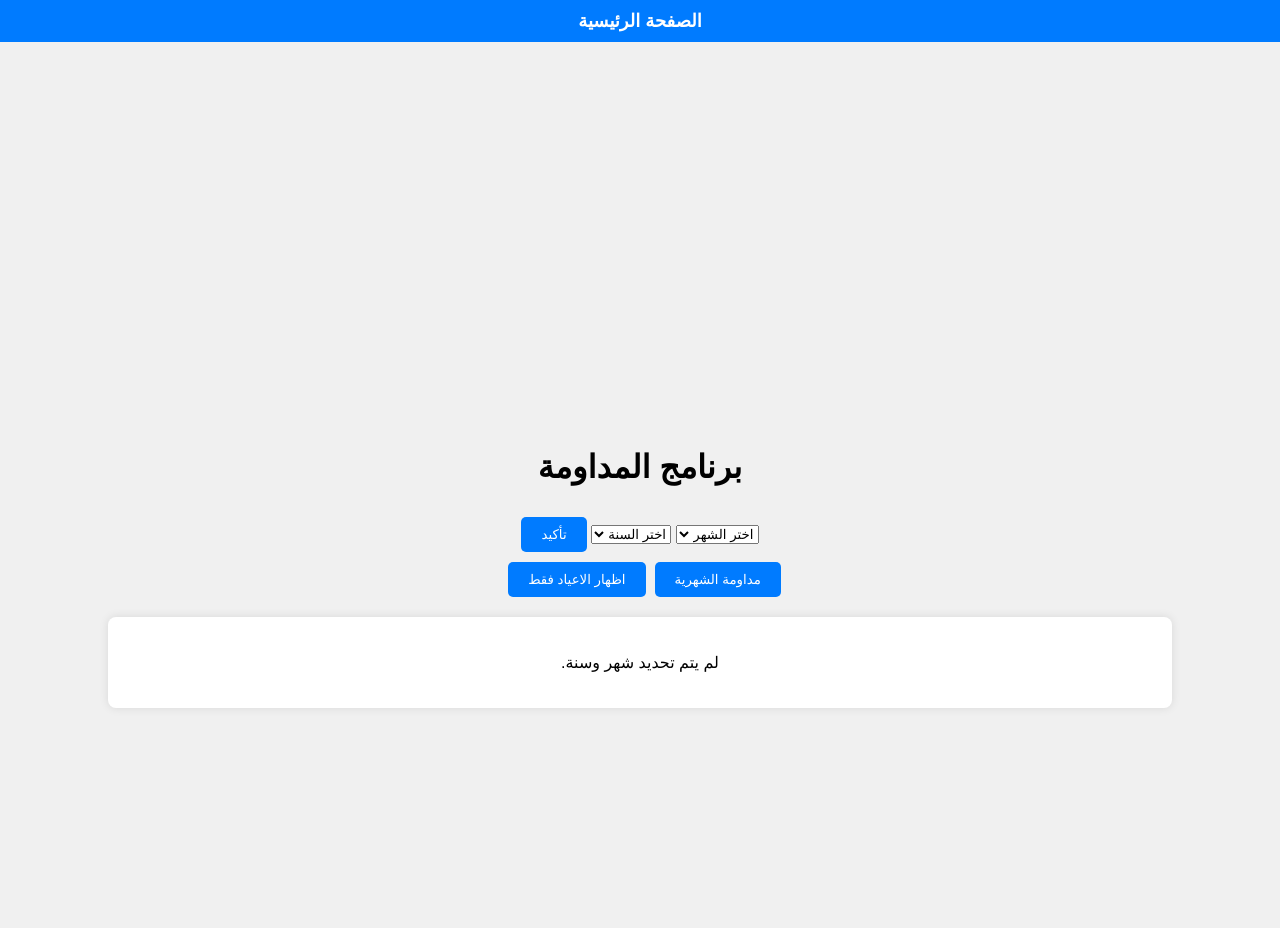
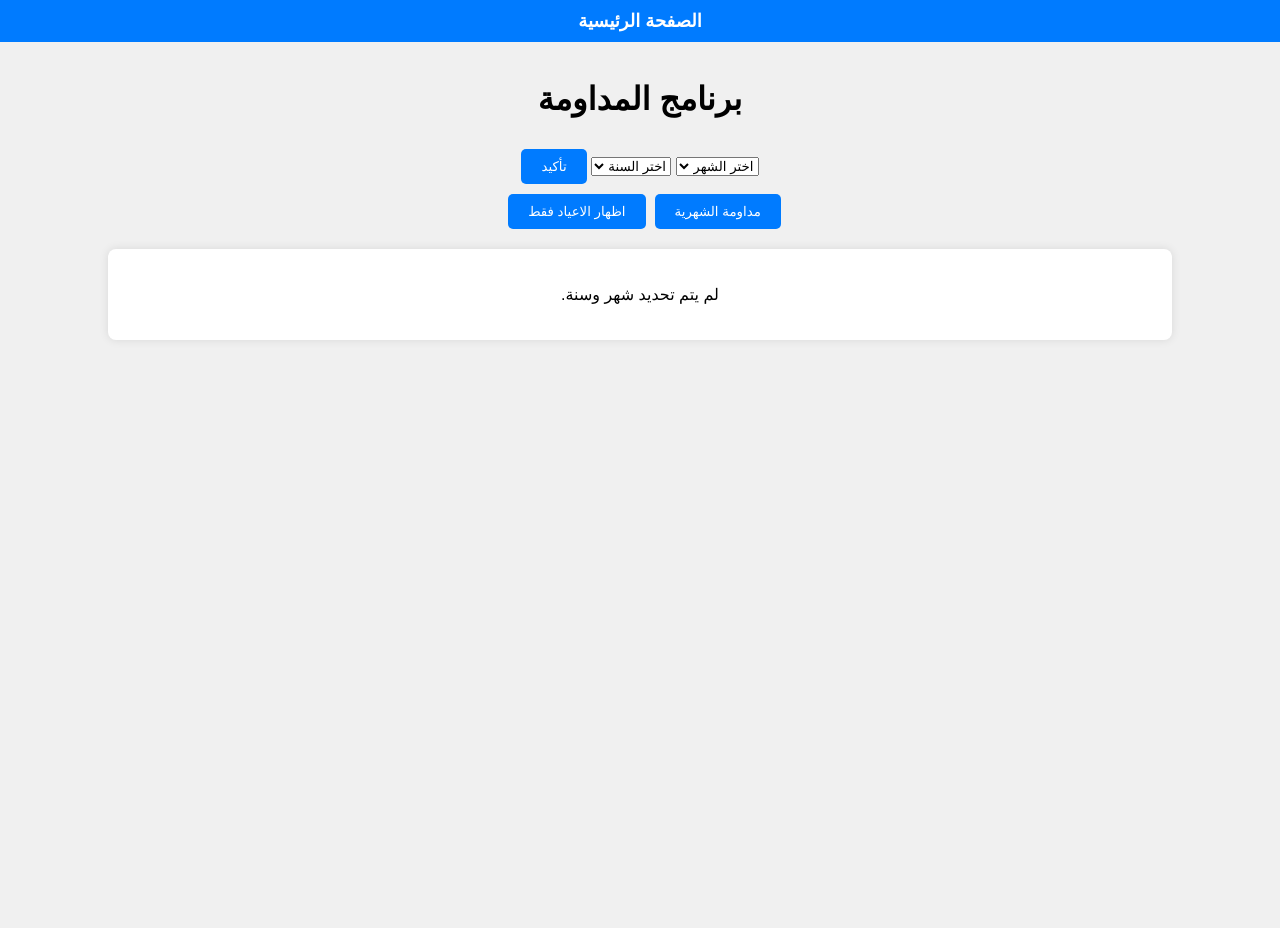
Before and after one commit to brahimi-akram/gestion_permanence, a Django app: page /afficher_affectation/ in a window 1280 px wide. After the commit the page ends 340 px from the top, so only its background shows below. Run offline with Django 5.2, Linux system fonts and the light colour scheme; data comes from the database, SQL or seed files in the repository; both versions use the stored data as it was after the commit.

Commit message:
prototype 1.6

```diff
--- a/main/templates/afficher_affectation.html
+++ b/main/templates/afficher_affectation.html
@@ -10,14 +10,12 @@
             background-color: #f0f0f0;
             display: flex;
             flex-direction: column;
-            justify-content: center;
+            justify-content: flex-start;
             align-items: center;
-            height: 100vh;
-            margin: auto;
+            min-height: 100vh;
+            margin: 0;
             direction: rtl; /* Ensures text is aligned right to left */
-            margin-top: 8%;
-            padding-top: 2%;
-
+            padding-top: 60px; /* Adjust padding to create space for the fixed navbar */
         }
         .homenavbar {
             background-color: #007bff;
@@ -40,7 +38,7 @@
             text-decoration: underline;
         }
         h1, h2 {
-            margin-top: 100px; /* Adjusted margin for better spacing */
+            margin-top: 20px; /* Adjusted margin for better spacing */
         }
         table {
             width: 100%;
```
Also changed, not shown: db.sqlite3.
